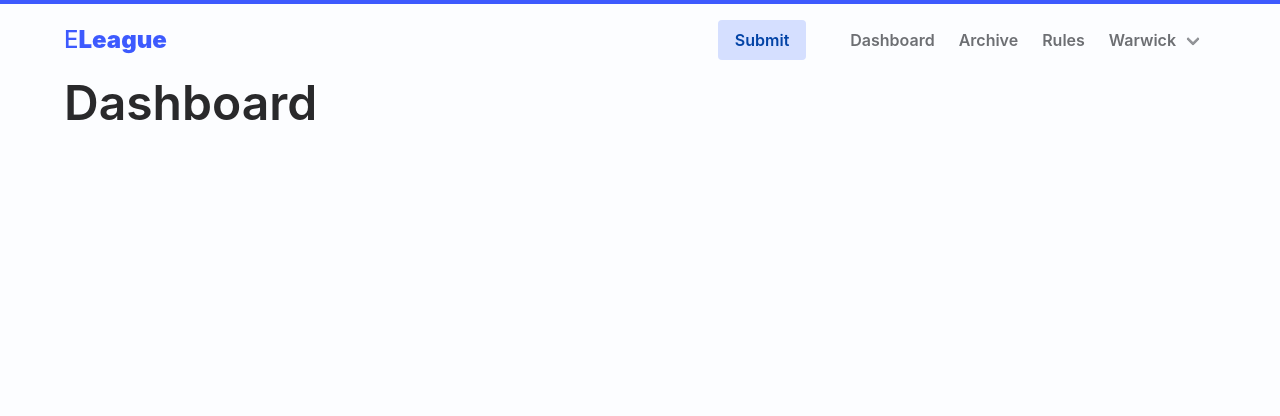
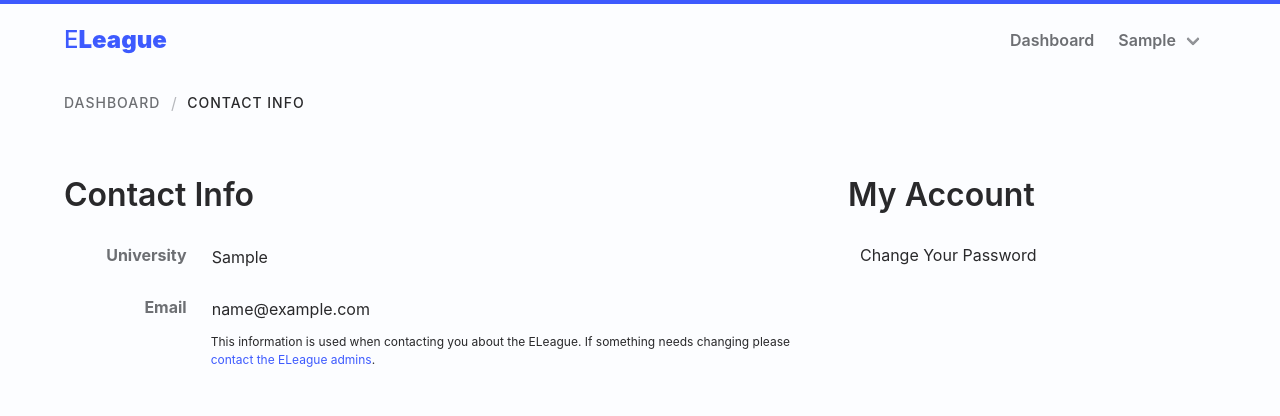
Before and after one commit to davidjrichardson/eleague, a Django app: page /dashboard/profile/ in a window 1280 px wide. Shown: the top 416 px of the page. Run offline with Django 3.2, Linux system fonts and the light colour scheme; a user stored in the database is signed in; tables that the repository leaves empty hold one stand-in row (values such as "Sample post"); style sheets or scripts are compiled from the project's sources; some libraries are stand-ins or nearby versions; some web fonts are replaced.

Commit message:
Finish the user profile page

```diff
--- a/assets/_custom.scss
+++ b/assets/_custom.scss
@@ -99,13 +99,13 @@
         }
 
         &.is-active {
-          background-color: map_get($grays, "20") !important;
-          color: map_get($grays, "80");
+          background-color: map_get($brand, "0") !important;
+          color: map_get($brand, "100");
 
           &:hover,
           &:focus {
-            background-color: map_get($grays, "30") !important;
-            color: map_get($grays, "100");
+            background-color: map_get($brand, "5") !important;
+            color: map_get($brand, "120");
           }
         }
       }
@@ -154,8 +154,111 @@ a.is-secondary-link {
   }
 }
 
+// Breadcrumbs
+.breadcrumb ul {
+  & li a {
+    text-transform: uppercase;
+    font-weight: 500;
+    letter-spacing: 1px;
+    font-size: 0.875rem;
+
+    color: map_get($grays, "60");
+
+    &:hover,
+    &:focus {
+      color: map_get($grays, "80");
+    }
+  }
+}
+
+// Buttons
+.button {
+  &.is-primary {
+    &:hover,
+    &:focus {
+      background-color: map_get($brand, "70");
+    }
+  }
+
+  &:not(.is-primary) {
+    background-color: map_get($grays, "20");
+    color: map_get($grays, "90");
+    border: 0 solid transparent;
+
+    &:hover,
+    &:focus {
+      background-color: map_get($grays, "30");
+      color: map_get($grays, "100");
+
+      & .fas {
+        color: map_get($grays, "70");
+      }
+    }
+
+    &:focus:not(.is-active) {
+      box-shadow: 0 0 0 0.125em rgba(map_get($grays, "30"), 0.35);
+    }
+  }
+
+  & .fas {
+    margin-left: 6px;
+    color: map_get($grays, "60");
+  }
+}
+
+// Sidebar menus
+.menu-list li {
+  &:not(last-of-type) {
+    margin-bottom: 0.5rem;
+  }
+
+  & a {
+
+    &:hover,
+    &:focus {
+      color: map_get($brand, "100");
+      background-color: map_get($brand, "0");
+    }
+
+    &.is-active {
+      color: map_get($brand, "110");
+      background-color: map_get($brand, "5");
+
+      &:hover,
+      &:focus {
+        color: map_get($brand, "120");
+        background-color: map_get($brand, "10");
+      }
+    }
+  }
+}
+
 // Generic
 hr {
   background-color: map_get($grays, "30");
   height: 1px;
 }
+
+section.is-inset {
+  background-color: map_get($grays, "20");
+  height: 100vh;
+}
+
+.info-wrapper {
+  flex-grow: 1;
+
+  & .level-item {
+    width: 100%;
+
+    & > h2 {
+      flex-grow: 1;
+      line-height: 40px;
+    }
+  }
+}
+
+@include until($desktop) {
+  .is-section {
+    padding: 0 1.5rem;
+  }
+}
--- a/assets/eleague.scss
+++ b/assets/eleague.scss
@@ -69,6 +69,10 @@ $navbar-dropdown-arrow: map_get($grays, "50");
 $navbar-divider-height: 1px;
 $navbar-divider-background-color: map_get($grays, "20");
 
+// Breadcrumbs
+$breadcrumb-item-padding-vertical: 1rem;
+$breadcrumb-item-separator-color: map_get($grays, "40");
+
 // Font families
 $family-sans-serif: BlinkMacSystemFont, -apple-system, "Segoe UI", "Roboto", "Oxygen", "Ubuntu", "Cantarell", "Fira Sans", "Droid Sans", "Helvetica Neue", "Helvetica", "Arial", sans-serif;
 
--- a/dashboard/templates/dashboard/partials/navbar.html
+++ b/dashboard/templates/dashboard/partials/navbar.html
@@ -15,19 +15,10 @@
 
     <div id="navbar-collapse" class="navbar-menu">
       <div class="navbar-end">
-        <div class="navbar-item navbar-cta has-button">
-          <div class="field">
-            <div class="control">
-              <a class="button is-primary" href="#">Submit</a>
-            </div>
-          </div>
-        </div>
         <a class="navbar-item {% is_nav_active 'dashboard_index' %}" href="{% url 'dashboard_index' %}">Dashboard</a>
-        <a class="navbar-item" href="#">Archive</a>
-        <a class="navbar-item" href="#">Rules</a>
         {% if request.user.is_authenticated %}
           <div class="navbar-item has-dropdown is-hoverable">
-            <a href="#" class="navbar-link">Warwick</a>
+            <a href="#" class="navbar-link">{{ university }}</a>
             <div class="navbar-dropdown is-right is-boxed">
               <a class="navbar-item {% is_nav_active 'dashboard_contact_info' %}" href="{% url 'dashboard_contact_info' %}">Contact info</a>
               <hr class="navbar-divider">
--- /dev/null
+++ b/dashboard/templates/dashboard/user_profile.html
@@ -0,0 +1,62 @@
+{% extends 'dashboard/index.html' %}
+
+{% load navigation static %}
+
+{% block content %}
+  <div class="container is-section">
+    <nav class="breadcrumb" aria-label="breadcrumbs">
+      <ul>
+        <li><a href="{% url 'dashboard_index' %}">Dashboard</a></li>
+        <li class="{% is_nav_active 'dashboard_contact_info' %}"><a href="{% url 'dashboard_contact_info' %}"
+                                                                    aria-current="page">Contact info</a></li>
+      </ul>
+    </nav>
+  </div>
+
+  <section class="section">
+    <div class="container">
+      <div class="columns">
+        <div class="column is-8">
+          <h2 class="title is-size-3">Contact Info</h2>
+          <div id="info_form">
+            <div class="field is-horizontal">
+              <div class="field-label is-normal">
+                <label class="label" for="form_university">University</label>
+              </div>
+              <div class="field-body">
+                <div class="field is-expanded">
+                  <div class="control is-expanded">
+                    <input class="input is-static" type="text" id="form_university" value="{{ university }}" readonly>
+                  </div>
+                </div>
+              </div>
+            </div>
+            <div class="field is-horizontal">
+              <div class="field-label is-normal">
+                <label class="label" for="form_email">Email</label>
+              </div>
+              <div class="field-body">
+                <div class="field is-expanded">
+                  <div class="control is-expanded">
+                    <input class="input is-static" type="text" id="form_university" value="{{ email }}" readonly>
+                  </div>
+                  {# TODO: Add a configurable email here #}
+                  <p class="help">This information is used when contacting you about the ELeague. If something needs changing please <a href="mailto:foo@bar.baz">contact the ELeague admins</a>.</p>
+                </div>
+              </div>
+            </div>
+          </div>
+        </div>
+        <div class="column is-4">
+          <h3 class="title is-size-3">My Account</h3>
+          <aside class="menu">
+            <ul class="menu-list">
+              {# TODO: Add a link here #}
+              <li><a href="#">Change Your Password</a></li>
+            </ul>
+          </aside>
+        </div>
+      </div>
+    </div>
+  </section>
+{% endblock %}
--- a/dashboard/views.py
+++ b/dashboard/views.py
@@ -1,7 +1,9 @@
 from django.contrib.auth.mixins import LoginRequiredMixin
-from django.shortcuts import render, redirect
+from django.shortcuts import render
 from django.views import View
 from django.views.generic import TemplateView
+
+from .models import ELeagueUser
 
 
 class DashboardIndexView(LoginRequiredMixin, TemplateView):
@@ -15,12 +17,22 @@ class DashboardIndexView(LoginRequiredMixin, TemplateView):
         return super().get_context_data(**kwargs)
 
 
-class UserProfileView(LoginRequiredMixin, TemplateView):
+class UserProfileView(LoginRequiredMixin, View):
     login_url = '/dashboard/login/'
     redirect_field_name = 'next'
 
-    template_name = 'dashboard/index.html'
+    template_name = 'dashboard/user_profile.html'
 
-    def get_context_data(self, **kwargs):
-        # TODO: Generate context data
-        return super().get_context_data(**kwargs)
+    success_url = '/dashboard/profile/'
+
+    def get(self, request):
+        context = {
+            "email": request.user.email,
+            # "form": ELeagueUserForm(instance=request.user),
+            "university": ELeagueUser.objects.get(user=request.user).university
+        }
+
+        return render(request, self.template_name, context=context)
+
+    def post(self, request):
+        raise NotImplementedError
--- a/eleague/settings/base.py
+++ b/eleague/settings/base.py
@@ -113,5 +113,6 @@ LOGOUT_REDIRECT_URL = 'index'  # The main website index
 STATIC_URL = '/static/'
 STATIC_ROOT = os.path.join(BASE_DIR, 'static')
 STATICFILES_DIRS = [
+    os.path.join(BASE_DIR, 'assets', 'src'),
     os.path.join(BASE_DIR, 'assets', 'dist')
 ]
```
Also changed, not shown: eleague/templates/partials/form_control.html (added, +23 -0 lines), eleague/templates/partials/form_field.html (+1 -22 lines).
